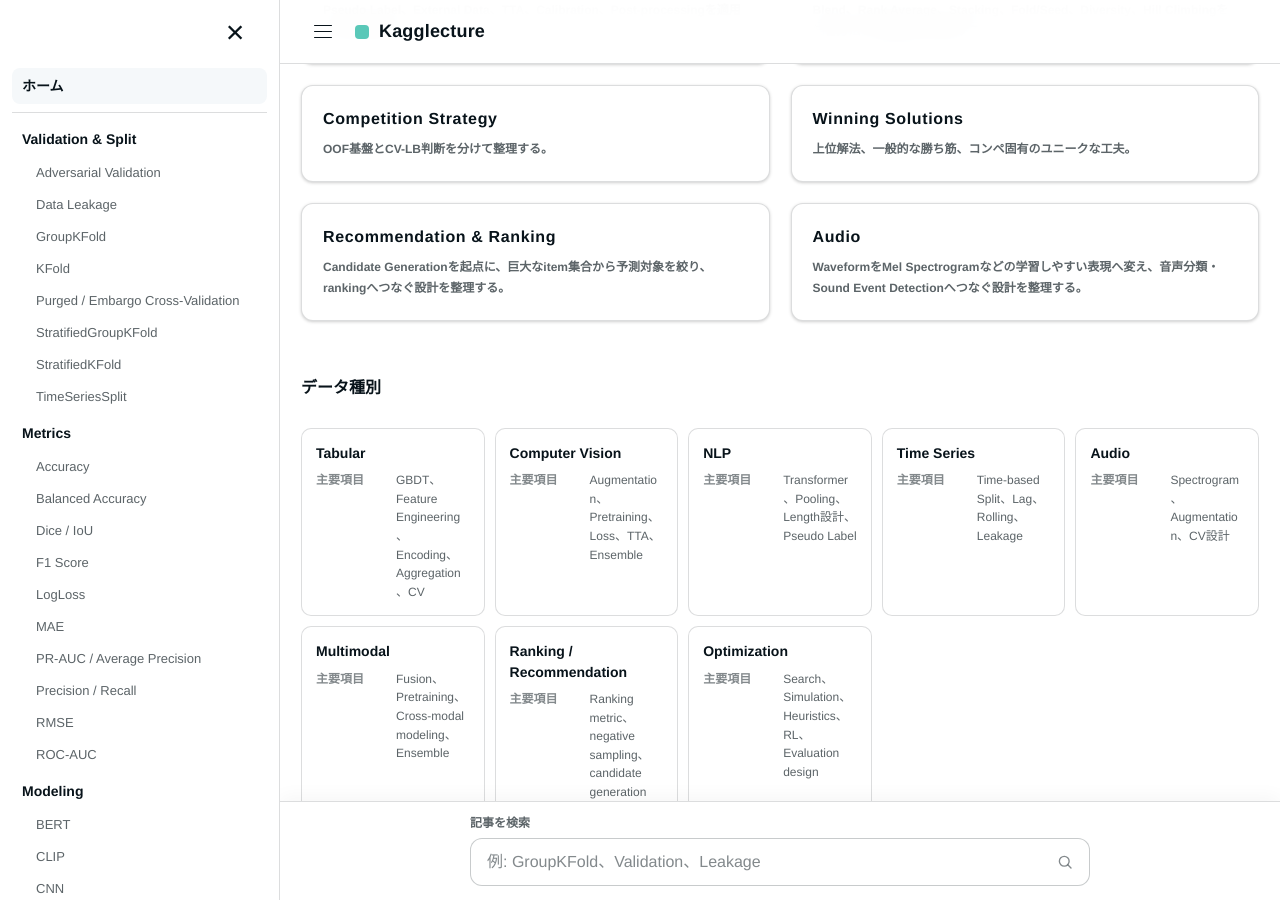
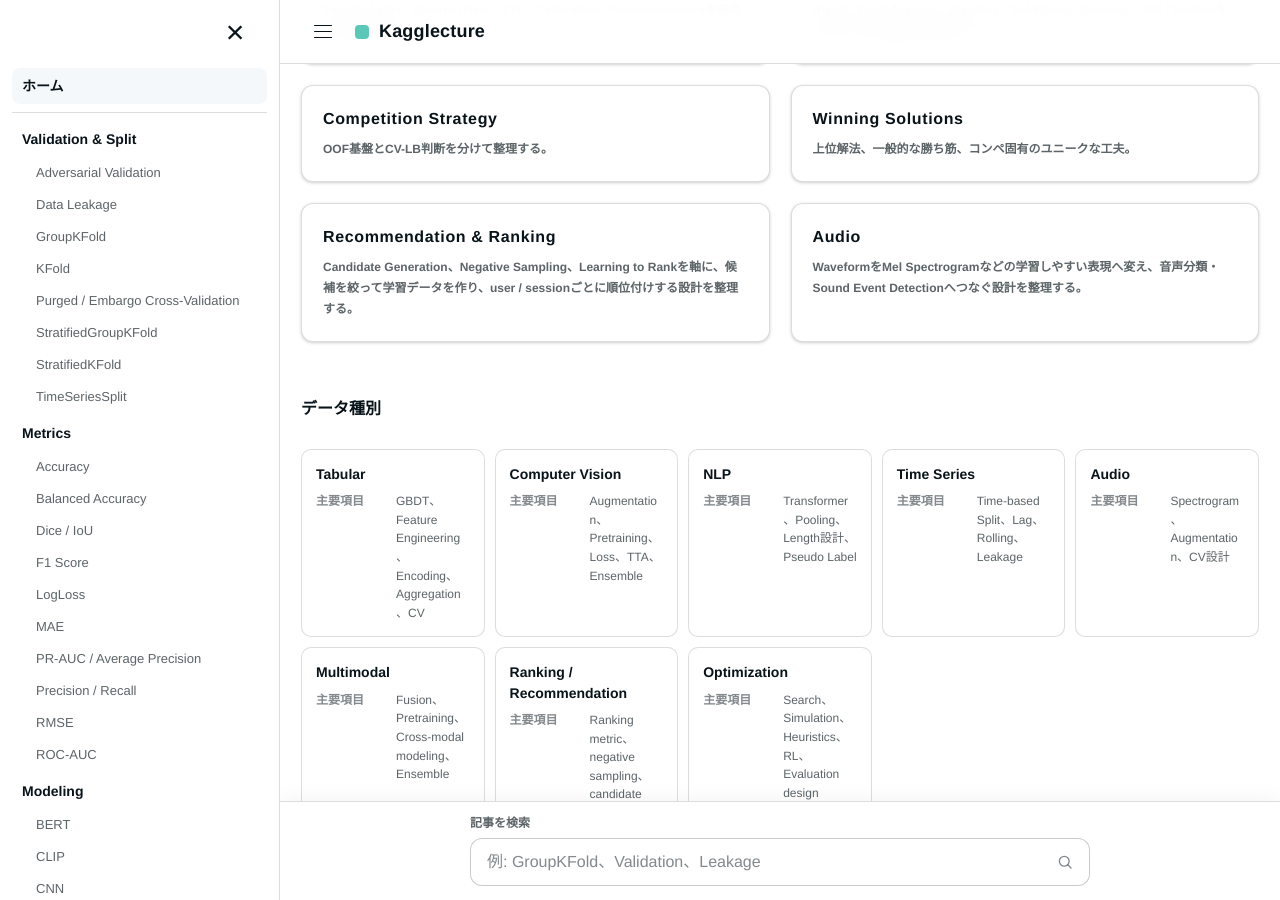
Before and after one commit to morikazu1119/Kagglecture, a Jekyll site: the page built from index.md, in a window 1280 px wide and 900 px high, scrolled down 668 px. Built offline with Jekyll 4.4.1, drawn with Linux system fonts in a browser that asks for light colours; some of the changed lines change nothing that is shown.

Commit message:
resolve recommendation index for PR #14 (#14)

```diff
--- a/wiki/recommendation/index.md
+++ b/wiki/recommendation/index.md
@@ -2,7 +2,7 @@
 layout: default
 title: Recommendation & Ranking
 description: Kaggleの推薦・ランキング問題を、候補生成・ranking・sampling・評価設計ごとに調べるカテゴリ索引。
-summary: Candidate Generationを起点に、巨大なitem集合から予測対象を絞り、rankingへつなぐ設計を整理する。
+summary: Candidate Generation、Negative Sampling、Learning to Rankを軸に、候補を絞って学習データを作り、user / sessionごとに順位付けする設計を整理する。
 type: category-index
 nav_order: 9
 permalink: /wiki/recommendation/
@@ -12,7 +12,7 @@
 
 Recommendation & Rankingでは、**大量のitemから候補を絞り、その中をuser / sessionごとに順位付けする問題**を扱います。
 
-特に大規模推薦では、最初から全itemを高コストmodelで採点せず、**retrieval / candidate generationとrankingを分ける2-stage設計**が重要です。
+大規模推薦では、まずCandidate Generationで高Recallな候補集合を作り、学習時は必要に応じてNegative Samplingで負例分布を制御し、その後Learning to Rankで候補内の順序を精密化する設計が頻出します。一方、test rows自体が既定候補ならCandidate Generationを省き、rankingから始めます。
 
 ## 候補を絞る
 
@@ -26,10 +26,17 @@
   <a class="dictionary-card dictionary-card-link" href="{{ '/wiki/recommendation/negative-sampling.html' | relative_url }}"><h3>Negative Sampling</h3><p>大量の負例を間引き、学習量と「どんな負例を見せるか」を制御する。</p></a>
 </div>
 
+## 候補を並べる
+
+<div class="dictionary-grid">
+  <a class="dictionary-card dictionary-card-link" href="{{ '/wiki/recommendation/learning-to-rank.html' | relative_url }}"><h3>Learning to Rank / LambdaMART</h3><p>同じuser / session / query内の候補を比較し、NDCGやMAPなどTop-Kの順位を意識してscoreを学習する。</p></a>
+</div>
+
 ## 迷ったときの判断軸
 
 <div class="comparison-board">
   <section class="comparison-card is-primary"><h4>item数が多すぎる</h4><dl><dt>最初に見る</dt><dd>Candidate Generation</dd><dt>評価</dt><dd>candidate Recall@K</dd></dl></section>
+  <section class="comparison-card"><h4>候補はあるが順序が弱い</h4><dl><dt>主問題</dt><dd>Learning to Rank</dd><dt>評価</dt><dd>NDCG / MAP / Recall等</dd></dl></section>
   <section class="comparison-card"><h4>候補はすでに与えられる</h4><dl><dt>主問題</dt><dd>Ranking / feature engineering</dd><dt>注意</dt><dd>人工的な候補生成を追加しない</dd></dl></section>
   <section class="comparison-card"><h4>学習negativeが多すぎる</h4><dl><dt>論点</dt><dd>Negative Sampling</dd><dt>注意</dt><dd>候補生成とsamplingを混同しない</dd></dl></section>
 </div>
--- /dev/null
+++ b/wiki/recommendation/learning-to-rank.md
@@ -0,0 +1,201 @@
+---
+layout: default
+title: Learning to Rank / LambdaMART
+summary: user・queryごとの候補集合の中で順位を学習し、NDCGやMAPなど順位指標に合わせて上位候補を並べる。
+type: reference
+domain: kaggle
+topic: learning-to-rank
+created: 2026-09-10
+updated: 2026-09-10
+source_count: 11
+tags:
+  - kaggle
+  - recommendation
+  - ranking
+  - lightgbm
+  - xgboost
+---
+
+# Learning to Rank / LambdaMART
+
+Learning to Rank（LTR）は、**候補1件ずつを独立に当てるのではなく、同じuser / queryに属する候補同士の順序を学習する方法**です。
+
+推薦ではCandidate Generationで作った候補を「このuserに対してどれを上に置くか」で並べ直すときに使います。KaggleではLightGBMの`LGBMRanker`やXGBoostの`XGBRanker`が定番で、特にLambdaMART系objectiveがよく使われます。
+
+<nav class="article-jump-nav" aria-label="ページ内ナビゲーション">
+  <a href="#use-cases">使う場面</a>
+  <a href="#mechanism">仕組み</a>
+  <a href="#objectives">Objectiveの違い</a>
+  <a href="#validation">Validation</a>
+  <a href="#kaggle-examples">Kaggle実例</a>
+  <a href="#pitfalls">注意点</a>
+</nav>
+
+## 使う場面 {#use-cases}
+
+<div class="comparison-board">
+  <section class="comparison-card is-primary"><h4>候補の中で順番を決めたい</h4><dl><dt>典型</dt><dd>推薦、検索、広告</dd><dt>単位</dt><dd>user / session / query</dd><dt>出力</dt><dd>候補ごとのranking score</dd></dl></section>
+  <section class="comparison-card"><h4>Top-Kが重要</h4><dl><dt>Metric</dt><dd>NDCG@K、MAP@K、Recall@K</dd><dt>狙い</dt><dd>上位の並びを直接改善する</dd></dl></section>
+  <section class="comparison-card"><h4>候補集合が既にある</h4><dl><dt>例</dt><dd>Candidate Generation後、observed impressions</dd><dt>不要</dt><dd>全itemへの総当たりranking</dd></dl></section>
+</div>
+
+2026年の`recsys_contest`はobserved-impression rankingで、test row自体が実際に観測されたlistenです。人工的なCandidate Generationを作らず、与えられた候補行へscoreを付けるranking problemとして定義されています（[Competition overview](https://www.kaggle.com/competitions/recsys-contest)）。
+
+## 仕組み {#mechanism}
+
+最初に押さえるべき点は、**classificationとrankingでは「比較する範囲」が違う**ことです。
+
+<div class="static-viz html-diagram" role="img" aria-label="ClassificationとLearning to Rankの違い">
+  <div class="comparison-board">
+    <section class="comparison-card"><h4>Classification</h4><p>各rowを独立に見て、購入確率やclick確率を当てる。</p><dl><dt>比較</dt><dd>dataset全体</dd><dt>典型loss</dt><dd>Logloss</dd></dl></section>
+    <section class="comparison-card is-primary"><h4>Learning to Rank</h4><p>同じuser / query内の候補を比べ、正解候補を上へ押し上げる。</p><dl><dt>比較</dt><dd>query内</dd><dt>典型loss</dt><dd>LambdaRank / LambdaMART</dd></dl></section>
+  </div>
+  <p class="viz-note">模式図。ranking scoreそのものを確率として解釈する必要はありません。</p>
+</div>
+
+たとえばUser Aに候補`[item1, item2, item3]`、User Bに`[item4, item5]`があるとします。LTRではUser A内、User B内で順位関係を学びます。**User Aのitem1とUser Bのitem4のscore大小は、通常は直接の意味を持ちません。**
+
+そのためrankerへは、どのrowが同じqueryに属するかを必ず渡します。LightGBMでは`group`、XGBoostでは`qid`がこの役割です。LightGBM公式ドキュメントでもranking taskではgroupが必須で、同じ候補集合に属する連続row数として指定します（[LightGBM Dataset group](https://lightgbm.readthedocs.io/en/latest/R/reference/get_field.html)）。XGBoostでもquery groupを`qid`で指定します（[XGBoost Learning to Rank](https://xgboost.readthedocs.io/en/latest/tutorials/learning_to_rank.html)）。
+
+### LambdaRankとLambdaMART
+
+NDCGやMAPのようなranking metricは、scoreの絶対値より**並び順**で決まるため、そのまま微分して学習しにくい性質があります。
+
+LambdaRankは、候補pairの順序を入れ替えたときにranking metricがどれだけ変わるかを考え、その影響が大きいpairほど強く学習する考え方です（[Burges et al., 2007](https://www.microsoft.com/en-us/research/publication/learning-to-rank-with-non-smooth-cost-functions/)）。
+
+LambdaMARTはそのLambdaRankの考え方をGradient Boosted Decision Treesへ組み合わせた手法です（[Burges, 2010](https://www.microsoft.com/en-us/research/publication/from-ranknet-to-lambdarank-to-lambdamart-an-overview/)）。Tabular featureが強いKaggle推薦では、この組み合わせが扱いやすいため頻出します。
+
+## Objectiveの違い {#objectives}
+
+<div class="html-table-wrap">
+<table class="html-table">
+  <thead><tr><th>Objective</th><th>何を重視するか</th><th>使う場面</th></tr></thead>
+  <tbody>
+    <tr><td><strong>LightGBM lambdarank</strong></td><td>NDCGを意識したLambdaRank</td><td>定番のGBDT ranker</td></tr>
+    <tr><td>LightGBM rank_xendcg</td><td>XE_NDCG_MART</td><td>高速化も試したいとき</td></tr>
+    <tr><td>XGBoost rank:ndcg</td><td>NDCGを重視するLambdaMART</td><td>graded / binary relevance</td></tr>
+    <tr><td>XGBoost rank:map</td><td>MAPを重視</td><td>binary relevance中心</td></tr>
+    <tr><td>XGBoost rank:pairwise</td><td>pairwise ordering</td><td>metricとの直接対応を弱めた比較用</td></tr>
+  </tbody>
+</table>
+</div>
+
+LightGBMの現行ドキュメントではranking objectiveとして`lambdarank`と`rank_xendcg`があり、`rank_xendcg`は`lambdarank`より高速で同等程度の性能を狙うobjectiveとして案内されています（[LightGBM latest parameters](https://lightgbm.readthedocs.io/_/downloads/en/latest/pdf/)）。
+
+日本語では2025年12月の検証記事で、MovieLensを使って`lambdarank`と`rank_xendcg`の差を比較しています。これはCompetition evidenceではありませんが、objectiveを固定せず実測で比較する補助材料になります（[Zenn: LightGBM ランク学習](https://zenn.dev/dev_commune/articles/15ff2c1ff94fea)）。
+
+### Competition metricとobjectiveは完全一致とは限らない
+
+H&Mの評価はMAP@12でした（[Competition overview](https://www.kaggle.com/competitions/h-and-m-personalized-fashion-recommendations/)）。2位解法では、通常の`lambdarank`よりMAPを意識したcustom `lambdarankmap` objectiveがわずかに良かったと報告しています（[2nd place solution](https://www.kaggle.com/competitions/h-and-m-personalized-fashion-recommendations/writeups/hello-world-2nd-place-solution)）。
+
+これは**Competition metricに近いobjectiveを試す価値がある**Evidence Bです。ただし改善量は公開されていないため、効果量は推測しません。
+
+## Validation {#validation}
+
+RankerのValidationでは、rowをランダム分割するだけでは不十分です。**同じuser / session / queryがTrainとValidationへ跨がないか、時間未来を見ていないか**を確認します。
+
+<div class="comparison-board">
+  <section class="comparison-card is-primary"><h4>query leakageを避ける</h4><dl><dt>分離単位</dt><dd>user / session / query</dd><dt>例</dt><dd>GroupKFold</dd></dl></section>
+  <section class="comparison-card"><h4>未来情報を避ける</h4><dl><dt>分離単位</dt><dd>observation date</dd><dt>例</dt><dd>過去で学習、未来週で検証</dd></dl></section>
+  <section class="comparison-card"><h4>Metricを合わせる</h4><dl><dt>見るもの</dt><dd>NDCG@K / MAP@K / Recall@K</dd><dt>注意</dt><dd>row-level AUCだけで選ばない</dd></dl></section>
+</div>
+
+OTTOの公開ranker tutorialでは、候補tableを`GroupKFold`でsession / user group単位に分けてXGBoost rankerを学習する例が示されています（[Kaggle discussion](https://www.kaggle.com/competitions/otto-recommender-system/discussion/370210)）。
+
+H&M 8位解法は、Validationをweek 98〜104の7 foldsとし、各foldで直前3週間をTrainに使う時間ベースの設計でした（[8th place solution](https://www.kaggle.com/competitions/h-and-m-personalized-fashion-recommendations/writeups/kazuki-8th-place-solution)）。推薦履歴は時間依存が強いため、random splitより実際の予測時点を再現することが重要です。
+
+## Kaggleでの実例 {#kaggle-examples}
+
+### H&M 2位 — ranking modelは最終pipelineの中心
+
+H&M 2位解法は、約600の人気itemなどから候補を作り、LGB modelで130候補へ絞った後、より複雑なfeatureを持つ別のLGB modelで最終rankingしています。single modelはLeaderboard **0.0355**、team mateの候補追加で**0.0362**、ensembleで**0.0368**と報告しています（[2nd place solution](https://www.kaggle.com/competitions/h-and-m-personalized-fashion-recommendations/writeups/hello-world-2nd-place-solution)）。
+
+これはcandidate改善やensembleも含むためranker単独ablationではありません。ただし最終解法の2-stage ranking構成と定量scoreが確認できるため、採用Evidenceとして強い例です。
+
+### H&M 8位 — LGBMRanker + 7-fold時間Validation
+
+H&M 8位解法は、複数のCandidate Generation strategyから各top 100を作り、customer / article / customer×article featureを作成して`LGBMRanker`でrankingしています。Validationは7 folds、各foldのTrainはValidation直前3週間です（[8th place solution](https://www.kaggle.com/competitions/h-and-m-personalized-fashion-recommendations/writeups/kazuki-8th-place-solution)）。
+
+複数の候補源を1つのscoreへ統合する用途としてLTRが使われた代表例です。**Evidence B**。
+
+### OTTO 15位 — retrieval 0.585からrerank 0.600へ
+
+OTTO 15位解法は100 candidates / sessionを作り、182 featuresのLightGBM rankerでrerankしています。公開値ではretrieval Recall@20が**0.585**、single rankerがPrivate **0.600**、5-model ensembleがPrivate **0.601**でした（[15th place solution](https://www.kaggle.com/competitions/otto-recommender-system/writeups/hjam-15th-place-solution)）。
+
+retrievalと最終metricは同一pipeline上で比較されていますが、feature追加なども含むため純粋なranker-only ablationではありません。それでも**候補集合を作るだけではなく、後段rankingで順位を精密化する価値**を示す定量例です。
+
+### OTTO 20位 — 複数rankerを比較
+
+OTTO 20位解法は約200 featuresを使い、LightGBM Ranker（`lambdarank`）、CatBoost Classifier（Logloss）、CatBoost Ranker（YetiRank）を組み合わせました（[20th place solution](https://www.kaggle.com/competitions/otto-recommender-system/writeups/kicchotto-20th-place-solution)）。
+
+同じcandidate / feature pipelineでも、**ranking objectiveとclassification objectiveの両方がensemble候補になる**実例です。単独ablationは公開されていないためEvidence Bとして扱います。
+
+## 使い分け
+
+<div class="html-table-wrap">
+<table class="html-table">
+  <thead><tr><th>手法</th><th>向いている条件</th><th>注意点</th></tr></thead>
+  <tbody>
+    <tr><td><strong>LTR / LambdaMART</strong></td><td>queryごとのTop-K順序が重要</td><td>group情報が必須</td></tr>
+    <tr><td>Binary classifier</td><td>購入 / 非購入確率自体も使いたい</td><td>ranking metricとlossがずれることがある</td></tr>
+    <tr><td>Heuristic score</td><td>候補数が少ない、強いrecency ruleがある</td><td>複数signalの統合が難しい</td></tr>
+    <tr><td>Neural ranker</td><td>sequence / embedding interactionを強く使いたい</td><td>学習・推論コストが高い</td></tr>
+  </tbody>
+</table>
+</div>
+
+LTRが常にclassifierより勝つわけではありません。OTTO 20位のようにclassifierも最終ensembleへ残る例があり、**同じCV・同じcandidate集合で比較する**のが安全です。
+
+## 注意点 {#pitfalls}
+
+### 1. groupを壊す
+
+最重要の失敗です。queryを指定せずrow単位で混ぜると、rankerが「どの候補同士を比較すべきか」を失います。LightGBMの`group`、XGBoostの`qid`を正しく作り、同じqueryのrowを連続させます。
+
+### 2. Candidate Generationの上限をrankerで超えようとする
+
+正解itemが候補集合に入っていなければrankerでは復活できません。ranker改善前にCandidate Recallが十分かを確認します。詳しくは[Candidate Generation]({{ '/wiki/recommendation/candidate-generation.html' | relative_url }})を参照してください。
+
+### 3. row-level metricだけを見る
+
+AUCやLoglossが改善しても、Top-Kの並びが改善するとは限りません。Competition metricがMAP@12ならMAP@12、NDCG@10ならNDCG@10のように、**query単位・cutoff込み**で評価します。
+
+### 4. label gainとmetricの意味がずれる
+
+graded relevanceで`0,1,2,3`のようなlabelを使う場合、上位labelをどれだけ重く扱うかでrankingが変わります。LightGBMでは`label_gain`を設定できます（[LightGBM parameters](https://lightgbm.readthedocs.io/_/downloads/en/latest/pdf/)）。Competitionのrelevance定義をそのまま整数labelへ置くだけでよいか確認します。
+
+### 5. click dataのposition bias
+
+上に表示されたitemほどclickされやすい場合、labelには表示位置biasが混ざります。XGBoostの現行LTR実装には`lambdarank_unbiased`によるposition debiasingがあり、公式exampleでもclick data向け設定が示されています（[XGBoost example](https://xgboost.readthedocs.io/en/latest/python/examples/learning_to_rank.html)）。
+
+## Quick Reference
+
+<div class="comparison-board">
+  <section class="comparison-card is-primary"><h4>まず確認</h4><dl><dt>query</dt><dd>user / session / search queryは何か</dd><dt>候補</dt><dd>正解Recallは十分か</dd><dt>Metric</dt><dd>Top-K metricは何か</dd></dl></section>
+  <section class="comparison-card"><h4>GBDTなら</h4><dl><dt>LightGBM</dt><dd>lambdarank / rank_xendcg</dd><dt>XGBoost</dt><dd>rank:ndcg / rank:map</dd></dl></section>
+  <section class="comparison-card"><h4>Validation</h4><dl><dt>分離</dt><dd>query + time</dd><dt>評価</dt><dd>query単位のKaggle metric</dd></dl></section>
+</div>
+
+## 関連項目
+
+- [Candidate Generation]({{ '/wiki/recommendation/candidate-generation.html' | relative_url }}) — rankerへ渡す候補集合を作る
+- [Post-processing]({{ '/wiki/advanced-methods/post-processing.html' | relative_url }}) — ranking scoreから最終submissionを調整する
+
+<div class="article-footer-nav">
+  <a href="{{ '/wiki/recommendation/' | relative_url }}">Recommendation & Ranking</a>
+  <a href="{{ '/' | relative_url }}">索引</a>
+</div>
+
+## 参考文献
+
+1. Burges, C. J. C. et al. “Learning to Rank with Non-Smooth Cost Functions.” NeurIPS 2006 / Microsoft Research, 2007. https://www.microsoft.com/en-us/research/publication/learning-to-rank-with-non-smooth-cost-functions/
+2. Burges, C. J. C. “From RankNet to LambdaRank to LambdaMART: An Overview.” Microsoft Research, 2010. https://www.microsoft.com/en-us/research/publication/from-ranknet-to-lambdarank-to-lambdamart-an-overview/
+3. LightGBM Documentation. Ranking objectives / Dataset group. https://lightgbm.readthedocs.io/_/downloads/en/latest/pdf/
+4. XGBoost Documentation. “Learning to Rank.” 2026 current documentation. https://xgboost.readthedocs.io/en/latest/tutorials/learning_to_rank.html
+5. Kaggle. “recsys_contest.” Pafos AI Camp July 2026. https://www.kaggle.com/competitions/recsys-contest
+6. Kaggle. “H&M Personalized Fashion Recommendations.” Evaluation: MAP@12. 2022. https://www.kaggle.com/competitions/h-and-m-personalized-fashion-recommendations/
+7. wht1996, Paweł Jankiewicz. “2nd place solution.” H&M Personalized Fashion Recommendations, Kaggle, 2022. https://www.kaggle.com/competitions/h-and-m-personalized-fashion-recommendations/writeups/hello-world-2nd-place-solution
+8. kazuki. “8th place solution.” H&M Personalized Fashion Recommendations, Kaggle, 2022. https://www.kaggle.com/competitions/h-and-m-personalized-fashion-recommendations/writeups/kazuki-8th-place-solution
+9. hjam. “15th Place Solution.” OTTO – Multi-Objective Recommender System, Kaggle, 2023. https://www.kaggle.com/competitions/otto-recommender-system/writeups/hjam-15th-place-solution
+10. kicchotto. “20th Place Solution.” OTTO – Multi-Objective Recommender System, Kaggle, 2023. https://www.kaggle.com/competitions/otto-recommender-system/writeups/kicchotto-20th-place-solution
+11. suk1yak1. “LightGBM ランク学習: lambdarank vs rank_xendcg.” Zenn, 2025-12-24. https://zenn.dev/dev_commune/articles/15ff2c1ff94fea
```
